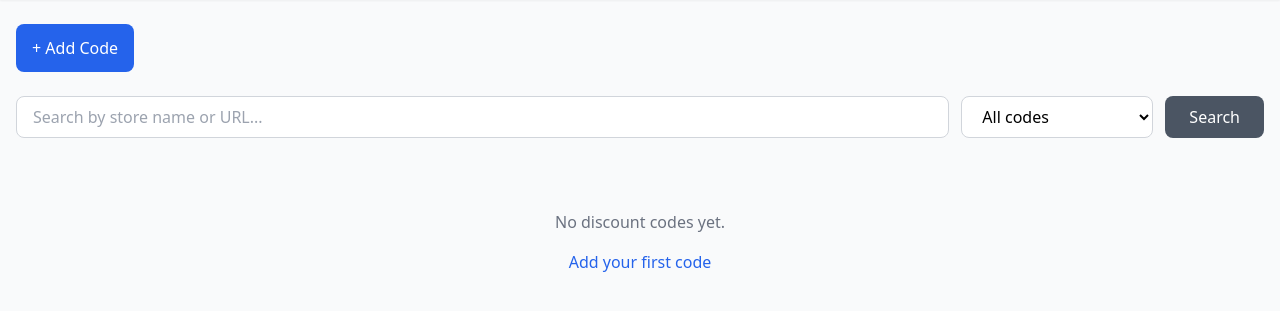
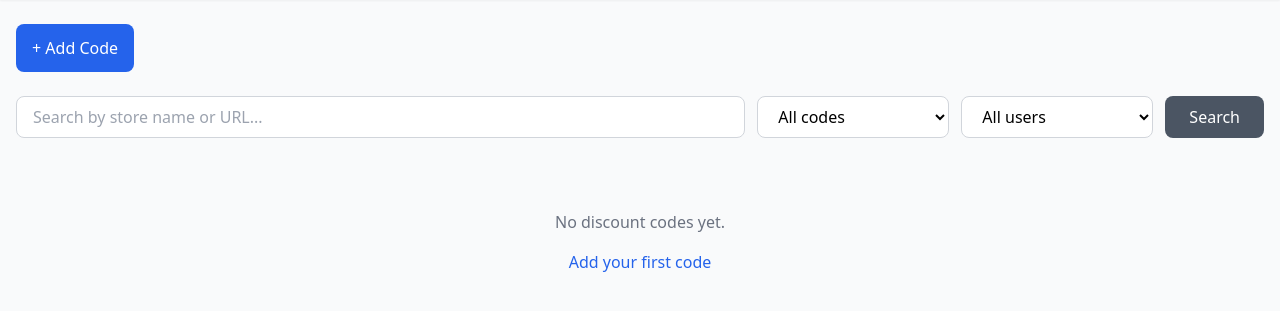
Before and after one commit to marcorisi/discount-codes, a Flask app: page / in a window 1280 px wide. Shown: the part 52-363 px from the top of the page. Run offline with Flask 3, Linux system fonts and the light colour scheme; the visitor is signed in with stand-in values (Sample User, id 1); data comes from the database, SQL or seed files in the repository; data that the repository does not hold is empty; some libraries are stand-ins or nearby versions.

Commit message:
Add user filter to search form
- Add user_id parameter to codes index route
- Add user select dropdown to search form in index.html
- Update Clear button and empty state to consider user filter

Co-Authored-By: Claude Opus 4.5 <noreply@anthropic.com>

```diff
--- a/app/codes/routes.py
+++ b/app/codes/routes.py
@@ -6,6 +6,7 @@ from flask import Blueprint, flash, redirect, render_template, request, url_for
 from flask_login import current_user, login_required
 from werkzeug.wrappers import Response
 
+from app.auth.models import User
 from app.codes.models import DiscountCode
 from app.extensions import db
 
@@ -20,12 +21,14 @@ def index() -> str:
     Supports filtering by:
     - search: text search on store_name and store_url
     - expiration: 'all', 'active', or 'expired'
+    - user_id: filter by user who created the code
 
     Returns:
         Rendered homepage template with filtered codes sorted by expiry date.
     """
     search = request.args.get("search", "").strip()
     expiration = request.args.get("expiration", "all")
+    user_id_str = request.args.get("user_id", "").strip()
     today = date.today()
 
     query = DiscountCode.query
@@ -51,7 +54,16 @@ def index() -> str:
     elif expiration == "expired":
         query = query.filter(DiscountCode.expiry_date < today)
 
+    # Apply user filter
+    if user_id_str:
+        try:
+            user_id = int(user_id_str)
+            query = query.filter(DiscountCode.user_id == user_id)
+        except ValueError:
+            pass  # Invalid user_id, ignore filter
+
     codes = query.order_by(DiscountCode.expiry_date.asc().nullslast()).all()
+    users = User.query.order_by(User.username).all()
 
     return render_template(
         "codes/index.html",
@@ -59,6 +71,8 @@ def index() -> str:
         today=today,
         search=search,
         expiration=expiration,
+        user_id=user_id_str,
+        users=users,
     )
 
 
--- a/app/templates/codes/index.html
+++ b/app/templates/codes/index.html
@@ -27,11 +27,20 @@
                     <option value="expired" {% if expiration == 'expired' %}selected{% endif %}>Expired only</option>
                 </select>
             </div>
+            <div class="sm:w-48">
+                <select name="user_id"
+                        class="w-full px-4 py-2 border border-gray-300 rounded-lg focus:ring-2 focus:ring-blue-500 focus:border-blue-500 bg-white">
+                    <option value="">All users</option>
+                    {% for user in users %}
+                    <option value="{{ user.id }}" {% if user_id == user.id|string %}selected{% endif %}>{{ user.username }}</option>
+                    {% endfor %}
+                </select>
+            </div>
             <button type="submit"
                     class="px-6 py-2 bg-gray-600 text-white rounded-lg hover:bg-gray-700 font-medium">
                 Search
             </button>
-            {% if search or expiration != 'all' %}
+            {% if search or expiration != 'all' or user_id %}
             <a href="{{ url_for('codes.index') }}"
                class="px-6 py-2 bg-gray-200 text-gray-700 rounded-lg hover:bg-gray-300 font-medium text-center">
                 Clear
@@ -160,7 +169,7 @@
     </div>
     {% else %}
     <div class="text-center py-12">
-        {% if search or expiration != 'all' %}
+        {% if search or expiration != 'all' or user_id %}
         <p class="text-gray-500 mb-4">No discount codes match your search criteria.</p>
         <a href="{{ url_for('codes.index') }}" class="text-blue-600 hover:text-blue-800 font-medium">
             Clear filters
```
